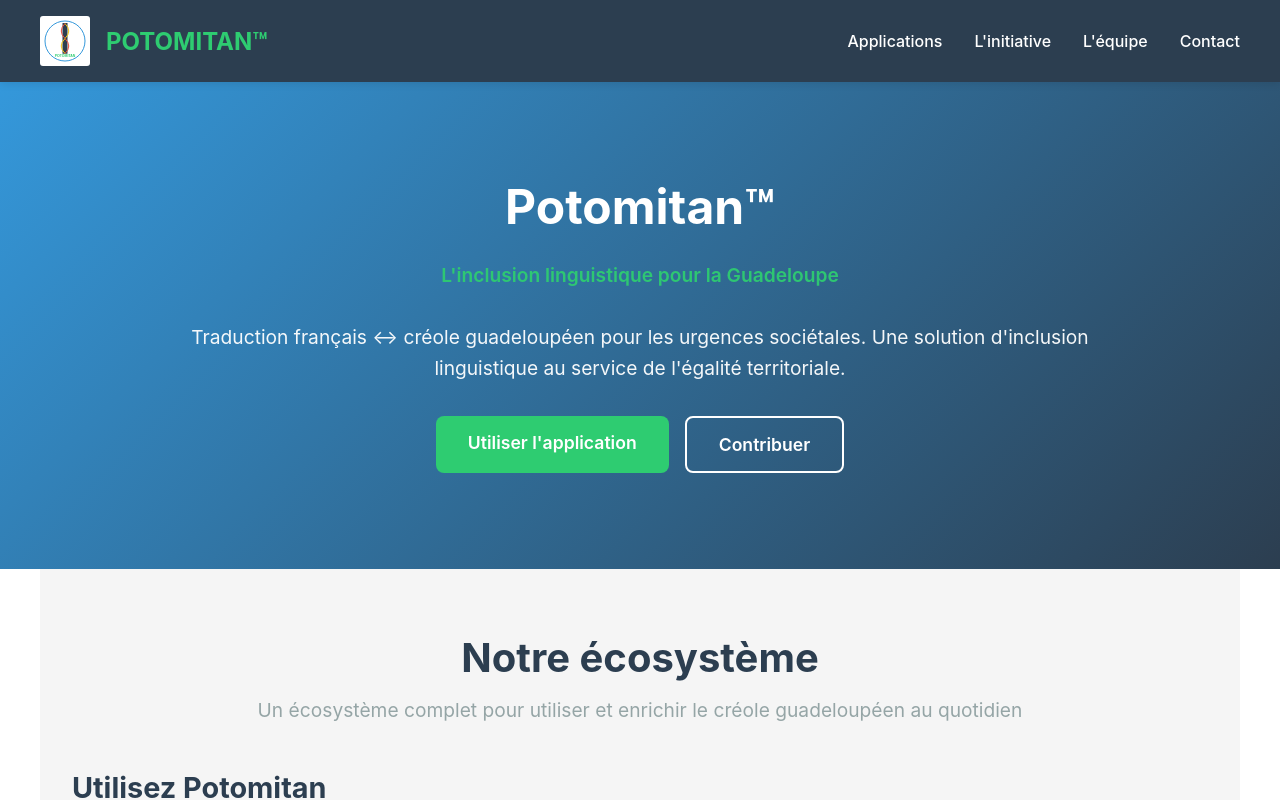
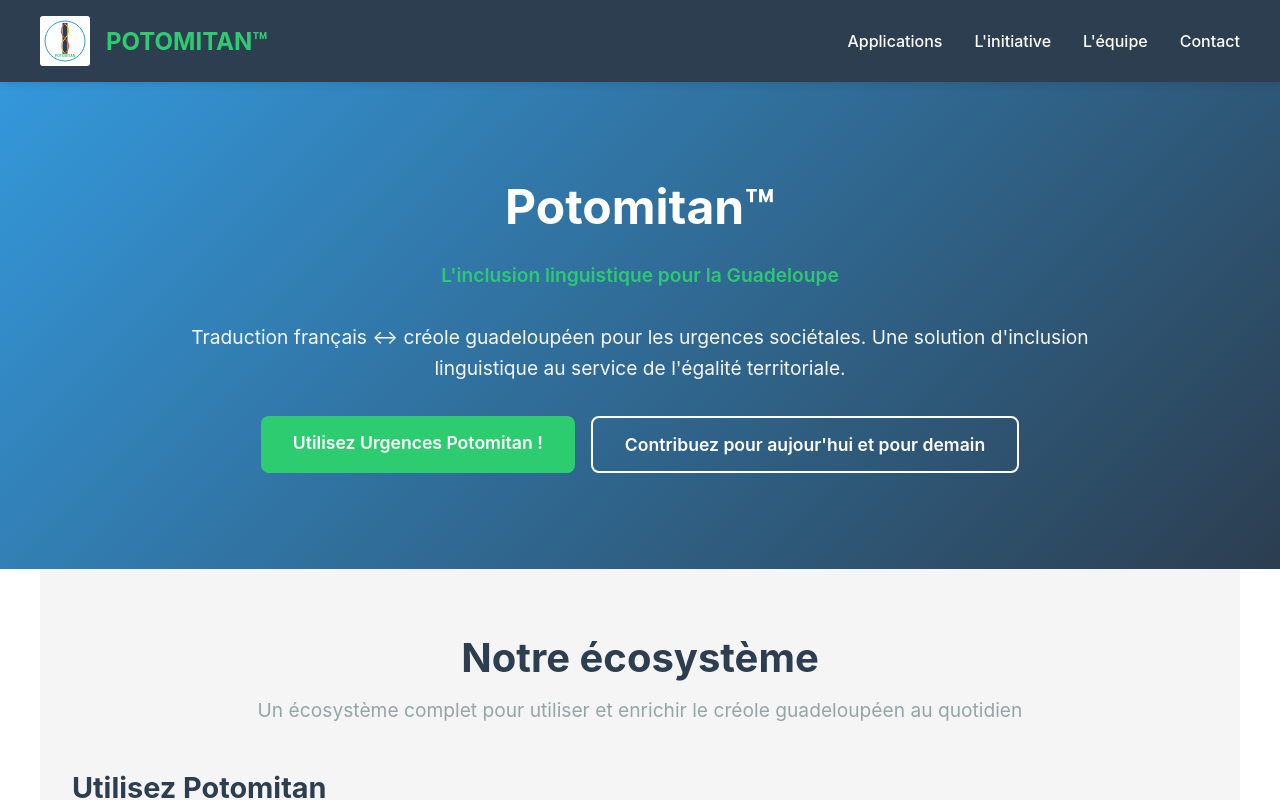
Before and after one commit to Brdcie/potomitan-landing, a React (Vite) app: page / in a window 1280 px wide. Shown: the top 800 px of the page. Built offline with nearby package versions, Linux system fonts and the light colour scheme.

Commit message:
modification du hero

```diff
--- a/src/components/Hero.jsx
+++ b/src/components/Hero.jsx
@@ -12,10 +12,10 @@
         </p>
         <div className="hero-cta">
           <a href="https://traducteur.potomitan.io" className="btn btn-primary">
-            Utiliser l'application
+            Utilisez Urgences Potomitan !
           </a>
           <a href="https://vwakreol.potomitan.io" className="btn btn-secondary">
-            Contribuer
+            Contribuez pour aujour'hui et pour demain
           </a>
         </div>
       </div>
```
